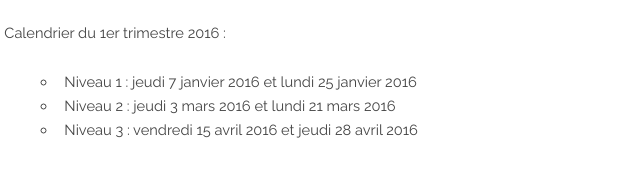
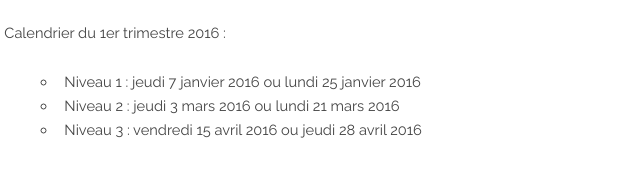
Before and after one commit to ssseeebbb/LaSanteCaSApprend, a plain HTML site: page Calendrier.html in a window 1280 px wide. Shown: the part 350-543 px from the top of the page, 223-863 px from the left. Drawn offline with Linux system fonts and the light colour scheme.

Commit message:
ModifNum+Ou

```diff
--- a/Calendrier.html
+++ b/Calendrier.html
@@ -61,9 +61,9 @@
 					<li>Les cours commencent à <b>9H00</b> précises et se terminent à <b>15H00</b>.</li></br>
 					<li>Calendrier du 1er trimestre 2016 :</li> </br>
 						<ul class = "coucou2">
-						<li>Niveau 1 : jeudi 7 janvier 2016 et lundi 25 janvier 2016</li>
-						<li>Niveau 2 : jeudi 3 mars 2016 et lundi 21 mars 2016</li>
-						<li>Niveau 3 : vendredi 15 avril 2016 et jeudi 28 avril 2016</li>
+						<li>Niveau 1 : jeudi 7 janvier 2016 ou lundi 25 janvier 2016</li>
+						<li>Niveau 2 : jeudi 3 mars 2016 ou lundi 21 mars 2016</li>
+						<li>Niveau 3 : vendredi 15 avril 2016 ou jeudi 28 avril 2016</li>
 						</ul>
 					</ul>
 					</p>
```
Also changed, not shown: Cours.html (+1 -1 lines).
